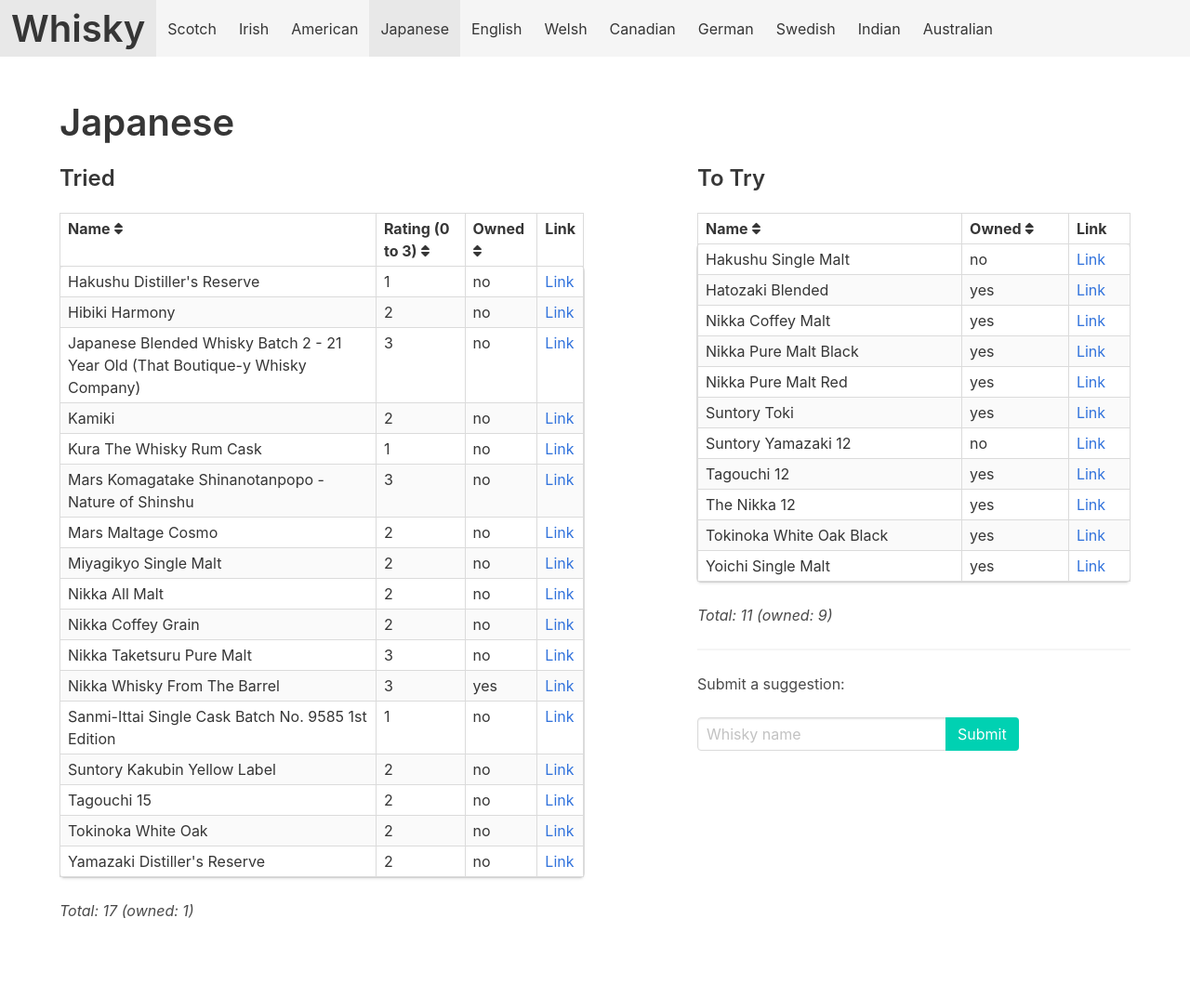
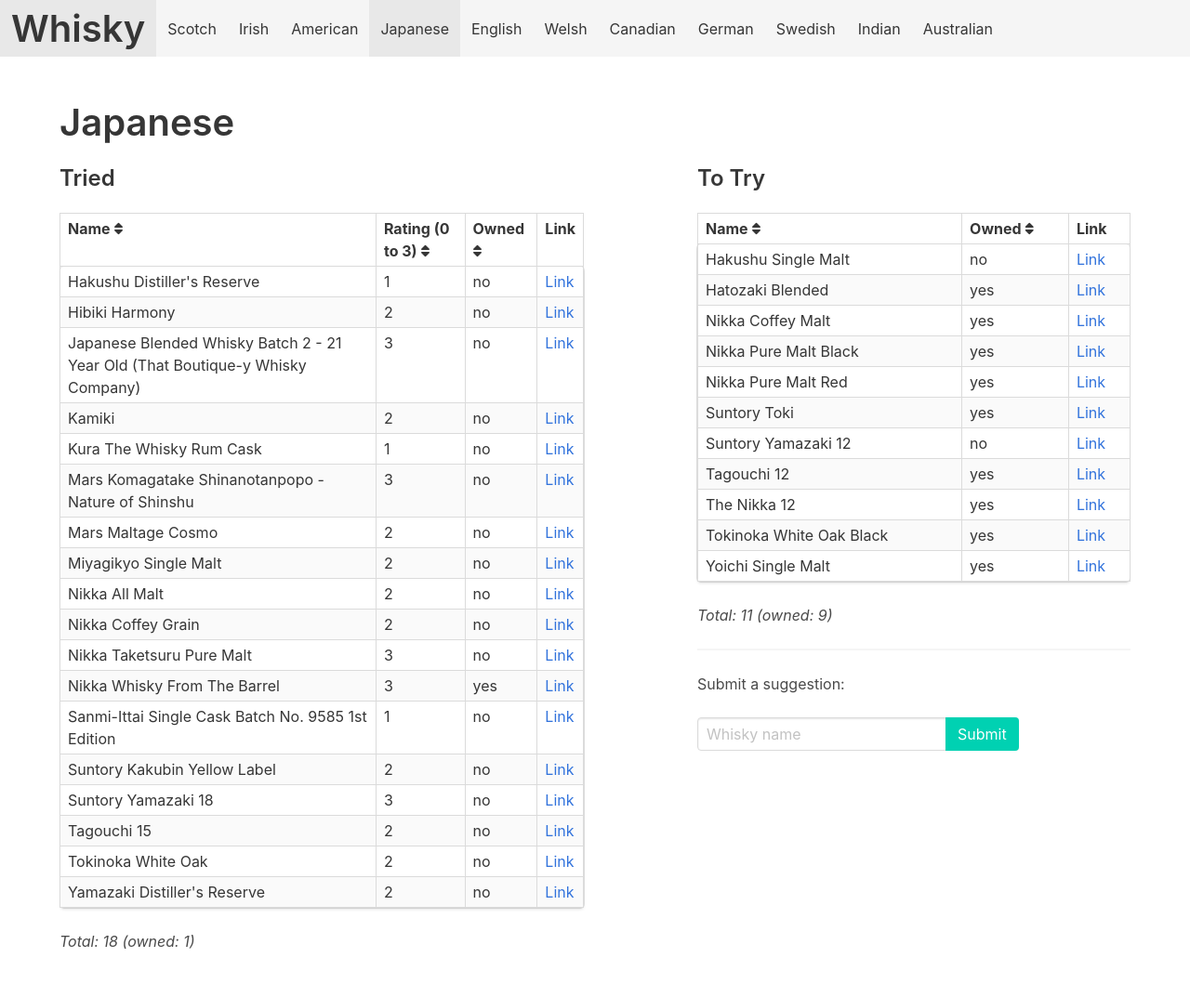
Before and after one commit to grega/whisky, a Jekyll site: the page built from japanese.html, in a window 1280 px wide. Shown: the whole page at 93% size. Built offline with Jekyll 4.4.1, drawn with Linux system fonts in a browser that asks for light colours; nearby versions of some CDN libraries; before the commit the page ends 1040 px from its top, so only the background shows below that.

Commit message:
Update tried.yml

```diff
--- a/_data/japanese/tried.yml
+++ b/_data/japanese/tried.yml
@@ -49,3 +49,6 @@
 
 - name: Yamazaki Distiller's Reserve
   rating: 2
+
+- name: Suntory Yamazaki 18
+  rating: 3
```
